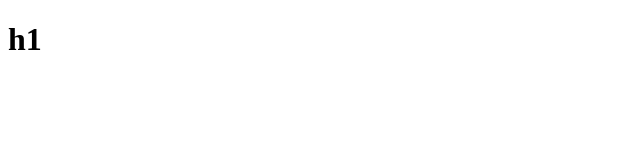
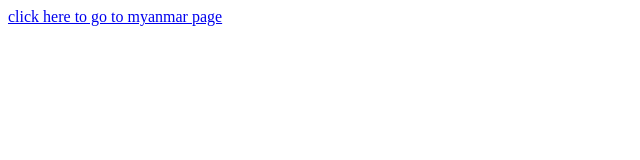
Before and after one commit to loj9634/loj9634.github.io, a plain HTML site: page index.html in a window 1280 px wide. Shown: the whole page, without its empty margins (0-640 px from the left). Drawn offline with Linux system fonts and the light colour scheme.

Commit message:
Update index.html

```diff
--- a/index.html
+++ b/index.html
@@ -4,6 +4,6 @@
 <title>1</title>
 </head>
 <body>
-<h1>h1</h1>
+<a href="#myanmar">click here to go to myanmar page</a>
 </body>
 </html>
```
